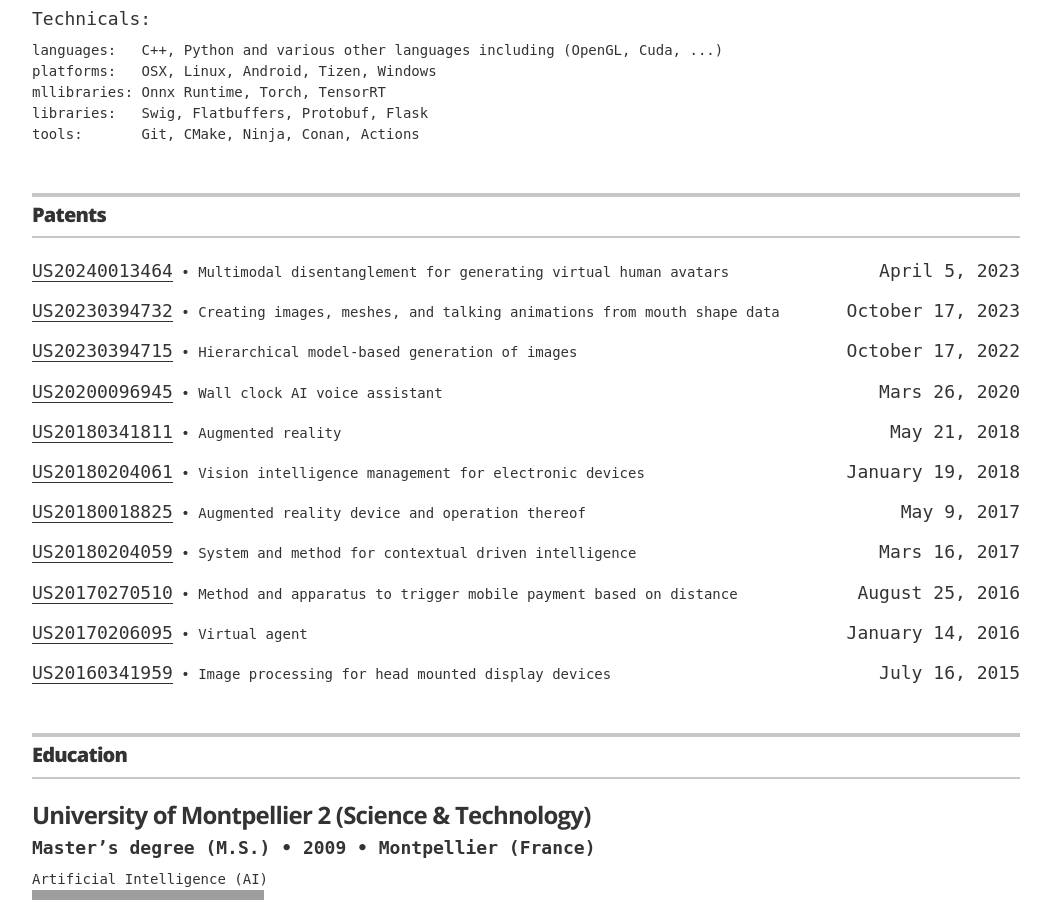
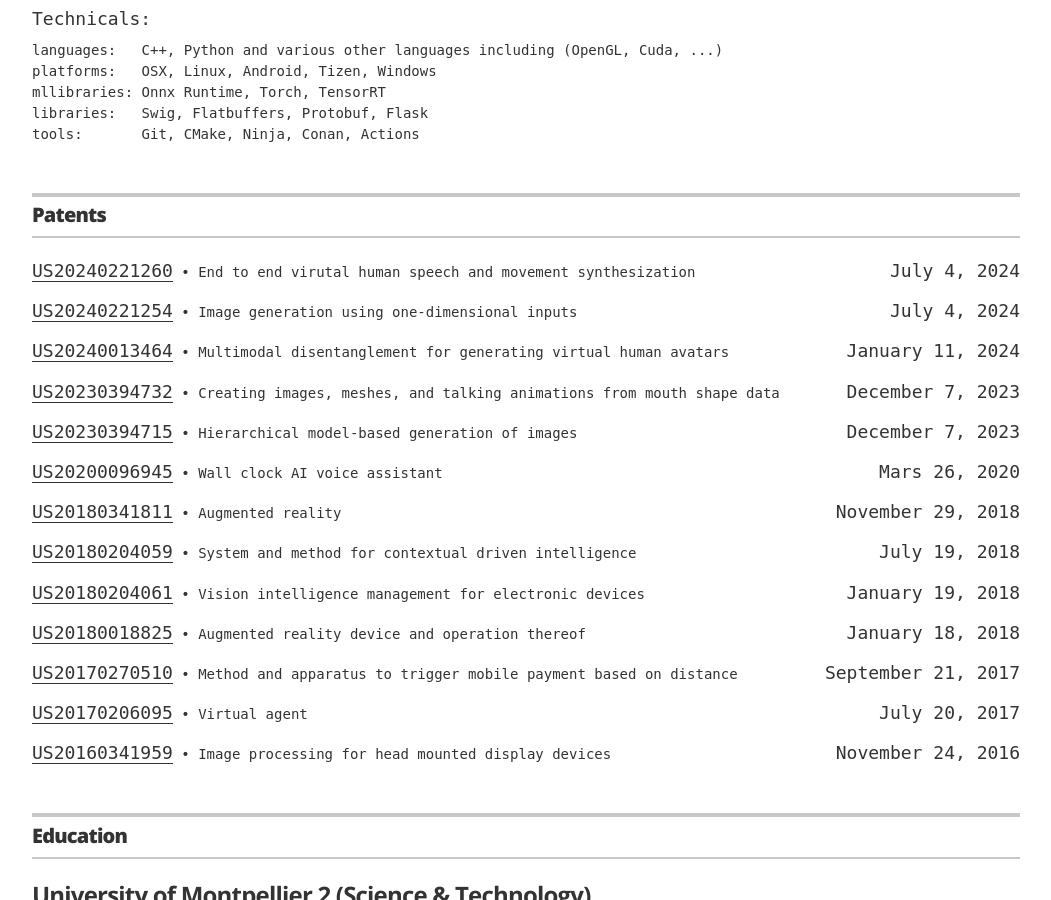
Before and after one commit to anthonyliot/profile, a Jekyll site: the page built from docs/index.html, in a window 1280 px wide and 900 px high, scrolled down 3706 px. Shown: the whole window, without its empty margins (114-1165 px from the left). Built offline with Jekyll 4.4.1, drawn with Linux system fonts in a browser that asks for light colours; grey boxes are pictures that could not be loaded.

Commit message:
Update patents
Signed-off-by: Anthony Liot <wolfviking0@yahoo.com>

```diff
--- a/docs/_data/patents.yml
+++ b/docs/_data/patents.yml
@@ -1,21 +1,31 @@
 patents:
-  list: patent11,patent10,patent9,patent8,patent7,patent6,patent5,patent4,patent3,patent2,patent1
+  list: patent13,patent12,patent11,patent10,patent9,patent8,patent7,patent6,patent5,patent4,patent3,patent2,patent1
 
+patent13:
+ url: patents.justia.com/patent/20240221260
+ pid: US20240221260
+ description: End to end virutal human speech and movement synthesization
+ date: July 4, 2024
+patent12:
+ url: patents.justia.com/patent/20240221254
+ pid: US20240221254
+ description: Image generation using one-dimensional inputs
+ date: July 4, 2024
 patent11:
  url: patents.justia.com/patent/20240013464
  pid: US20240013464
  description: Multimodal disentanglement for generating virtual human avatars
- date: April 5, 2023
+ date: January 11, 2024
 patent10:
  url: patents.justia.com/patent/20230394732
  pid: US20230394732
  description: Creating images, meshes, and talking animations from mouth shape data
- date: October 17, 2023
+ date: December 7, 2023
 patent9:
  url: patents.justia.com/patent/20230394715
  pid: US20230394715
  description: Hierarchical model-based generation of images
- date: October 17, 2022
+ date: December 7, 2023
 patent8:
  url: patents.justia.com/patent/20200096945
  pid: US20200096945
@@ -25,38 +35,39 @@
  url: patents.justia.com/patent/20180341811
  pid: US20180341811
  description: Augmented reality
- date: May 21, 2018
+ date: November 29, 2018
 patent6:
+ url: patents.justia.com/patent/20180204059
+ pid: US20180204059
+ description: System and method for contextual driven intelligence
+ date: July 19, 2018
+patent5:
  url: patents.justia.com/patent/20180204061
  pid: US20180204061
  description: Vision intelligence management for electronic devices
  date: January 19, 2018
-patent5:
+patent4:
  url: patents.justia.com/patent/20180018825
  pid: US20180018825
  description: Augmented reality device and operation thereof
- date: May 9, 2017
-patent4:
- url: patents.justia.com/patent/20180204059
- pid: US20180204059
- description: System and method for contextual driven intelligence
- date: Mars 16, 2017
+ date: January 18, 2018
 patent3:
  url: patents.justia.com/patent/20170270510
  pid: US20170270510
  description: Method and apparatus to trigger mobile payment based on distance
- date: August 25, 2016
+ date: September 21, 2017
 patent2:
  url: patents.justia.com/patent/20170206095
  pid: US20170206095
  description: Virtual agent
- date: January 14, 2016
+ date: July 20, 2017
 patent1:
  url: patents.justia.com/patent/20160341959
  pid: US20160341959
  description: Image processing for head mounted display devices
- date: July 16, 2015
+ date: November 24, 2016
 
+# US-20240221254 IMAGE GENERATION USING ONE-DIMENSIONAL INPUTS
 # US-20240013464-A1 MULTIMODAL DISENTANGLEMENT FOR GENERATING VIRTUAL HUMAN AVATARS
 # US-20230394715-A1 HIERARCHICAL MODEL-BASED GENERATION OF IMAGES
 # US-20230394732-A1 CREATING IMAGES, MESHES, AND TALKING ANIMATIONS FROM MOUTH SHAPE DATA
```
